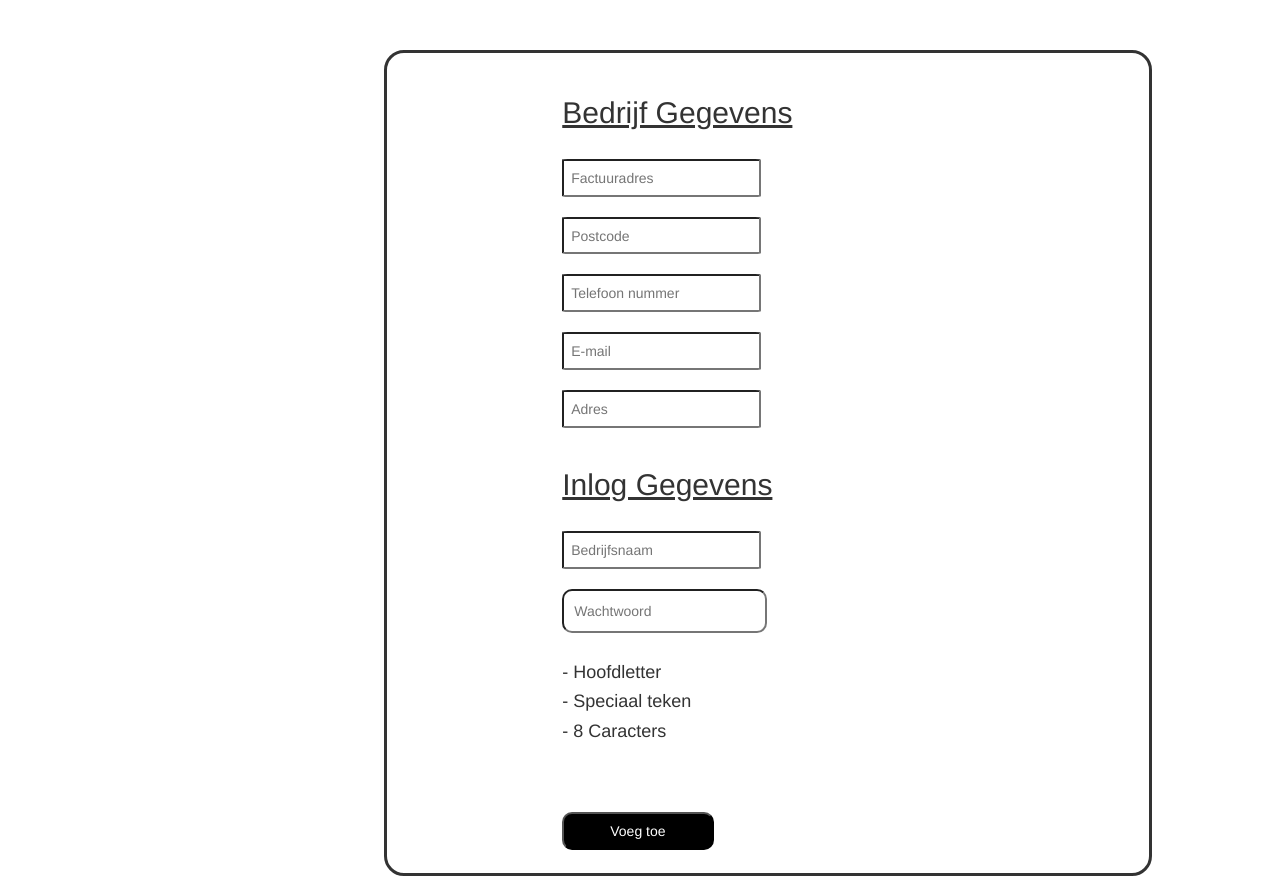
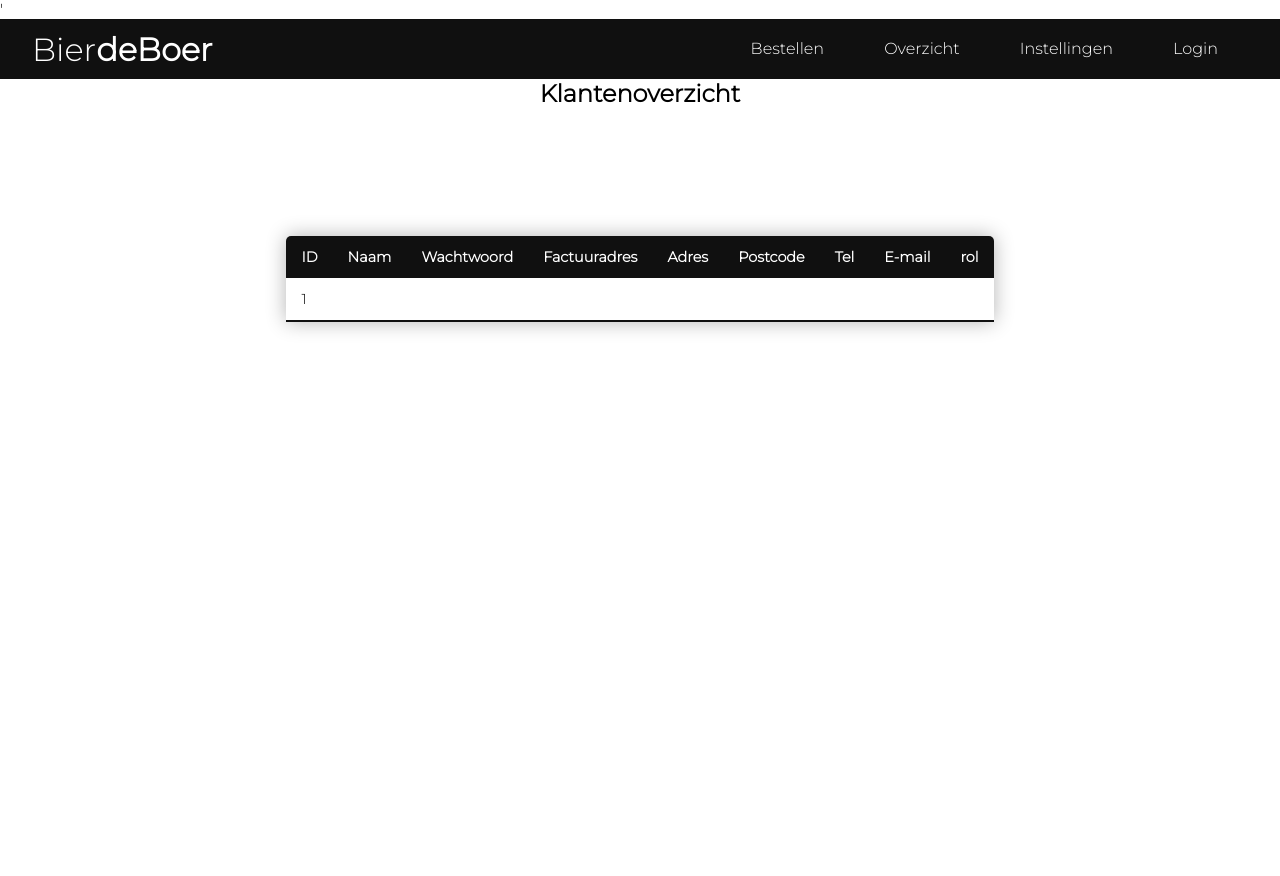
Before and after one commit to Timhamer/Project-3, a PHP site: page /klantenoverzicht.php in a window 1280 px wide. After the commit the page ends 331 px from the top, so only its background shows below. Run offline with PHP 8.4, Linux system fonts and the light colour scheme; tables that the repository leaves empty or names only in its code hold one stand-in row (values such as "Sample post"); data that the repository does not hold is empty.

Commit message:
klantenoverzicht

```diff
--- a/home.php
+++ b/home.php
@@ -4,7 +4,8 @@ include "config.php";
 
 
 if($_SESSION['rol'] == 1){
-    echo 'Admin';
+    header("location:klantenoverzicht.php");
+    exit();
 }else {
     echo 'Klant';
 }
--- a/klantenoverzicht.php
+++ b/klantenoverzicht.php
@@ -1,113 +1,59 @@
-<?php
-include "config.php";
-?>
+<?php include "config.php"; ?>
+<!DOCTYPE html>
+<head>
+  <title>Sorting Tables w/ JavaScript</title>
+  <meta name="viewport" content="width=device-width, initial-scale=1.0" />
+  <meta charset="utf-8" />
+   <link rel="stylesheet" href="header.css">
+   <link href="https://fonts.googleapis.com/css2?family=Montserrat:wght@300&display=swap" rel="stylesheet">
+   <link rel="stylesheet" href="overzicht.js">'
+   <link rel="stylesheet" href="https://use.fontawesome.com/releases/v5.15.4/css/all.css" integrity="sha384-DyZ88mC6Up2uqS4h/KRgHuoeGwBcD4Ng9SiP4dIRy0EXTlnuz47vAwmeGwVChigm" crossorigin="anonymous">
+</head>
 
-<!DOCTYPE html>
-<html lang="en">
-<head>
-    <meta charset="UTF-8">
-    <meta http-equiv="X-UA-Compatible" content="IE=edge">
-    <link href="https://fonts.googleapis.com/css2?family=Montserrat:wght@300&display=swap" rel="stylesheet">
-    <link rel="stylesheet" href="header.css">
-    <meta name="viewport" content="width=device-width, initial-scale=1.0">
-    <title>KlantenOverzicht</title>
+<body>
+  <?php include "header.html"; ?>
+  <center>
+  <h2 class="klantenh2"> Klantenoverzicht </h2>
+    <table class="content-table">
+        <thead>
+          <tr>
+            <th>ID</th>
+            <th>Naam</th>
+            <th>Wachtwoord</th>
+            <th>Factuuradres</th>
+            <th>Adres</th>
+            <th>Postcode</th>
+            <th>Tel</th>
+            <th>E-mail</th>
+            <th>rol</th>
+          </tr>
+        </thead>
 
-    <link rel="stylesheet" href="https://maxcdn.bootstrapcdn.com/bootstrap/3.4.0/css/bootstrap.min.css">
-    <script src="https://ajax.googleapis.com/ajax/libs/jquery/3.4.1/jquery.min.js"></script>
-    <script src="https://maxcdn.bootstrapcdn.com/bootstrap/3.4.0/js/bootstrap.min.js"></script>
+          <?php
+            $records = mysqli_query($con, "select * from users");
 
-    <?php
-    $error_message = "";$success_message = "";
-
-    if(isset($_POST['btnsignup'])){
-        $factuuradres = trim($_POST['Factuuradres']);
-        $postcode = trim($_POST['Postcode']);
-        $tel = trim($_POST['Tel']);
-        $email = trim($_POST['Email']);
-        $adres = trim($_POST['Adres']);
-        $bedrijfsnaam = trim($_POST['Bedrijfsnaam']);
-        $wachtwoord = trim($_POST['Wachtwoord']);
-
-        $isValid = true;
-
-        if($factuuradres == ''|| $postcode == '' || $tel == '' || $email == '' || $adres == '' || $bedrijfsnaam == '' || $wachtwoord == ''){
-        $isValid = false;
-        $error_message = "Vul alle velden in.";
-        }
-
-        if ($isValid && !filter_var($email, FILTER_VALIDATE_EMAIL)){
-            $isValid = false;
-            $error_message = "E-mail is niet geldig.";
-        }
-
-        if($isValid){
-
-            $stmt = $con->prepare("SELECT * FROM users WHERE email = ?");
-            $stmt -> bind_param("s", $email);
-            $stmt -> execute();
-            $result = $stmt->get_result();
-            $stmt->close();
-            if($result->num_rows > 0){
-                $isValid - false;
-                $error_message = "Email bestaat al";
-            }
-        }
-
-        if($isValid){
-            $insertSQL = "INSERT INTO users(Factuuradres,Postcode,Tel,Email,Adres,Naam,Wachtwoord ) values(?,?,?,?,?,?,?)";
-            $stmt = $con-> prepare($insertSQL);
-            $stmt->bind_param("sssssss", $factuuradres,$postcode,$tel,$email,$adres,$bedrijfsnaam,$wachtwoord);
-            $stmt -> execute();
-            $stmt -> close();
-
-            $success_message = "Account aangemaakt.";
-        }
-
-    }
-    ?>
-</head>
-<body>
-
-    <form method="post" action="">
-        <?php
-        if(!empty($error_message)){
-        ?>
-        <div class="alert alert-danger">
-            <strong>Error!</strong> <?= $error_message ?>
-        </div>
-       <?php
-       }
-       ?>
-
-       <?php
-        if(!empty($success_message)){
-        ?>
-        <div class="alert alert-danger">
-            <strong>Success!</strong> <?= $success_message ?>
-        </div>
-       <?php
-       }
-       ?>
-
-<div class="blok">
-    <div>
-         <h2 class="bedrijf_gegevens">Bedrijf Gegevens</h2><br>
-        <input type="text" name="Factuuradres" class="bedrijfsnaam" placeholder="Factuuradres"><br><br>
-        <input type="text" name="Postcode" class="bedrijfsnaam" placeholder="Postcode"><br><br>
-        <input type="text" name="Tel" class="bedrijfsnaam" placeholder="Telefoon nummer"><br><br>
-        <input type="text" name="Email" class="bedrijfsnaam" placeholder="E-mail"><br><br>
-        <input type="text" name="Adres" class="bedrijfsnaam" placeholder="Adres"><br><br>
+            while($data = mysqli_fetch_array($records)){
+          ?>
 
 
-    <h2 class="inlog_gegevens">Inlog Gegevens</h2><br>
-        <input type="text" name="Bedrijfsnaam" class="bedrijfsnaam" placeholder="Bedrijfsnaam"><br><br>
-        <input type="password" name="Wachtwoord" class="password" placeholder="Wachtwoord"><br><br>
-            <h4 class="wachtwoord_eisen">- Hoofdletter</h4>
-            <h4 class="wachtwoord_eisen">- Speciaal teken</h4>
-            <h4 class="wachtwoord_eisen">- 8 Caracters</h4><br><br><br>
-            <button type="submit" name="btnsignup" class="klant-toevoegen">Voeg toe</button>
-    </div>
-</div>
-
+        <tbody>
+          <tr>
+            <td><?php echo $data['id'] ?></td>
+            <td><?php echo $data['Naam'] ?></td>
+            <td><?php echo $data['Wachtwoord'] ?></td>
+            <td><?php echo $data['Factuuradres'] ?></td>
+            <td><?php echo $data['Adres'] ?></td>
+            <td><?php echo $data['Postcode'] ?></td>
+            <td><?php echo $data['Tel'] ?></td>
+            <td><?php echo $data['Email'] ?></td>
+            <td><?php echo $data['Rol'] ?></td>
+          </tr>
+        </tbody>
+        <?php
+          }
+        ?>
+      </table>
+    </center>
+  <?php mysqli_close($con); ?>
 </body>
 </html>
```
Also changed, not shown: klantentoevoegen.php (added, +113 -0 lines), users.sql (deleted, +0 -15 lines), header.css (line endings or trailing spaces).
